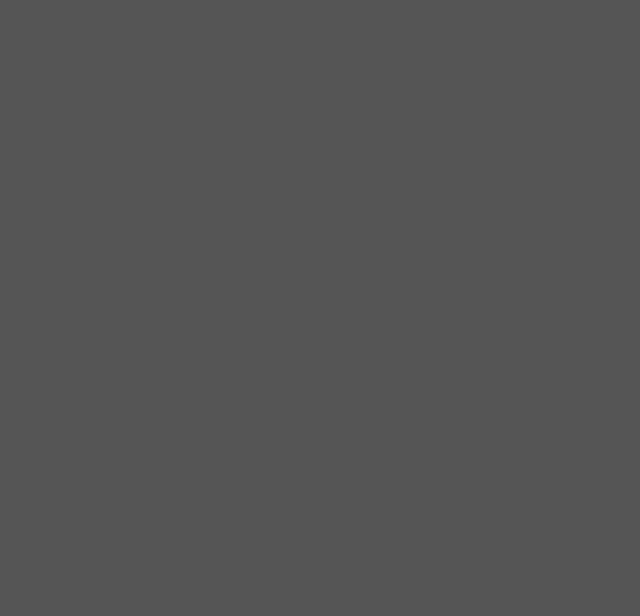
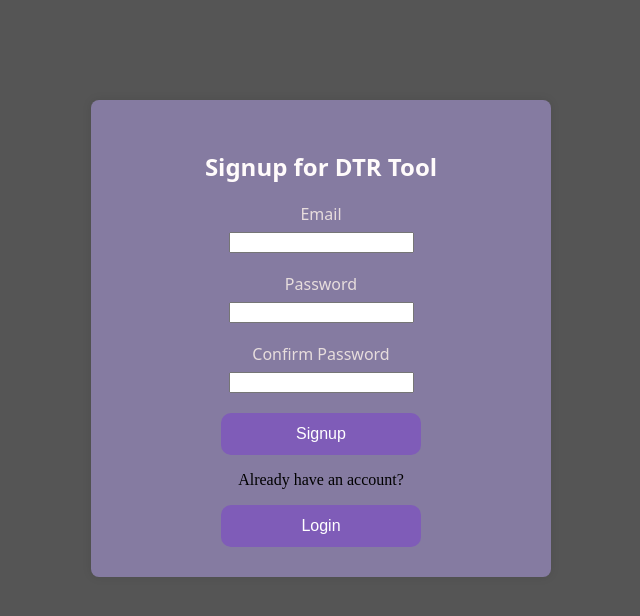
Before and after one commit to Elio-A/DTRTool, a React (Create React App) app: page /Signup in a window 1280 px wide. Before the commit this address had no page. Shown: the top 616 px of the page, without its empty margins (319-959 px from the left). Built offline with nearby package versions, Linux system fonts and the light colour scheme.

Commit message:
Completed HTML and CSS for Signup
- Signup page now takes in email and password and does a mock API call to store these credentials
- It then sends user back to login page
- The CSS is the same as the login page to keep consistent

```diff
--- a/src/App.tsx
+++ b/src/App.tsx
@@ -1,6 +1,7 @@
 import './App.css';
 import Login from "./views/LoginPage/Login"
 import HomePage from "./views/HomePage/Home"
+import Signup from "./views/SignupPage/Signup"
 import { Route, Routes } from 'react-router-dom';
 
 function App() {
@@ -8,7 +9,8 @@ function App() {
   return (
     <Routes>
       <Route path="/home" element={<HomePage/>}/>
-      <Route path="/" element={<Login/>}/>
+      <Route path="/Login" element={<Login/>}/>
+      <Route path="/Signup" element={<Signup/>}/>
     </Routes>
   );
 }
--- a/src/views/SignupPage/Signup.tsx
+++ b/src/views/SignupPage/Signup.tsx
@@ -0,0 +1,95 @@
+import { useNavigate } from "react-router-dom"
+import React, { useState } from "react"
+import './SignupPage.css'
+
+const Signup: React.FC = () => {
+    const navigate = useNavigate();
+    const [email, setEmail] = useState('');
+    const [password, setPassword] = useState('');
+    const [confirmPass, setConfirmPass] = useState('');
+    const [error, setError] = useState('');
+
+
+    const simulateSignupAPICall = async (email: string, password: string) => {
+        await new Promise(resolve => setTimeout(resolve, 100));
+
+        return {success: email.includes('@') && password.length >= 6};
+    }
+
+    const handleSignup = async (e: React.FormEvent <HTMLFormElement>) => {
+        e.preventDefault();
+
+
+        //Validation:
+        if (password !== confirmPass){
+            setError("Password does not match!");
+            return;
+        }
+
+        if (password.length < 6){
+            setError("Password length must be 6 or greater!");
+            return;
+        }
+
+        try{
+            const response = await simulateSignupAPICall(email, password);
+
+            if (response.success){
+                console.log("Account created successfuly!");
+                navigate("/login");
+            }
+            else{
+                setError("Account creation was unsuccessful, please try again!");
+            }
+        }
+        catch{
+            setError("API call was unsuccessful, please try again!");
+        }
+    }
+
+    return (
+        <div className = "login-container">
+            <h2>Signup for DTR Tool</h2>
+            <form onSubmit = {handleSignup} className = "login-form">
+                <div className = "form-group">
+                    <label htmlFor = "email">Email</label>
+                    <input
+                        type = "email"
+                        id = "@email"
+                        value = {email}
+                        onChange = {(e) => setEmail(e.target.value)}
+                        required
+                    />
+                </div>
+                <div className = "form-group">
+                    <label htmlFor = "password">Password</label>
+                    <input
+                        type = "password"
+                        id = "@password"
+                        value = {password}
+                        onChange = {(e) => setPassword(e.target.value)}
+                        required
+                    />
+                </div>
+                <div className = "form-group">
+                    <label htmlFor="confirmPass">Confirm Password</label>
+                    <input
+                        type = "password"
+                        id = "confirmPassword"
+                        value = {confirmPass}
+                        onChange = {(e) => setConfirmPass(e.target.value)}
+                        required
+                    />
+                </div>
+                <button type = "submit" className = "btn-primary">Signup</button>
+                <div>
+                    <p>Already have an account?</p>
+                    <button className = "btn-primary" onClick={() => navigate('/login')}>Login</button>
+                </div>
+            </form>
+            {error && <p className = "error-message">{error}</p>}
+        </div>
+    )
+}
+
+export default Signup;
--- /dev/null
+++ b/src/views/SignupPage/SignupPage.css
@@ -0,0 +1,68 @@
+/* Body CSS: */
+body{
+    background-color: #555;
+}
+
+/* Login Container Styling: */
+.login-container{
+    width: 400px;
+    margin: 100px auto;
+    padding: 30px;
+    background-color: #857ba1;
+    border-radius: 8px;
+    box-shadow: 0 0 10px rgba(0, 0, 0, 0.1);
+    text-align: center;
+}
+
+.login-container h2{
+    font-family: "Boldonse", system-ui;
+    font-weight: bold;
+    color: #fffbfb;
+    margin-bottom: 20px;
+}
+
+
+/* Styling the form: */
+.login-form{
+    display: flex;
+    flex-direction: column;
+    align-items: stretch;
+}
+
+.form-group{
+    font-family: "Boldonse", system-ui;
+    margin-bottom: 20px;
+    text-align: center;
+}
+
+.form-group label{
+    display: block;
+    margin-bottom: 5px;
+    color: #e7dddd;
+}
+
+.form_group input:focus {
+    border-color: #5cb85c;
+    outline: none;
+    box-shadow: 0 0 5px rgba(92, 184, 92, 0.5);
+}
+
+/* Button styling: */
+.btn-primary{
+    width: 50%;
+    display: block;
+    margin: 0 auto;
+    background-color: #7f5cb8;
+    color: white;
+    padding: 12px 20px;
+    border: none;
+    border-radius: 10px;
+    cursor: pointer;
+    font-size: 16px;
+    transition: background-color 0.3s ease;
+}
+
+.btn-primary:hover{
+    background-color: #44759d;
+    transform: scale(1.1, 1.1);
+}
```
Also changed, not shown: src/views/LoginPage/Login.tsx (+4 -4 lines).
